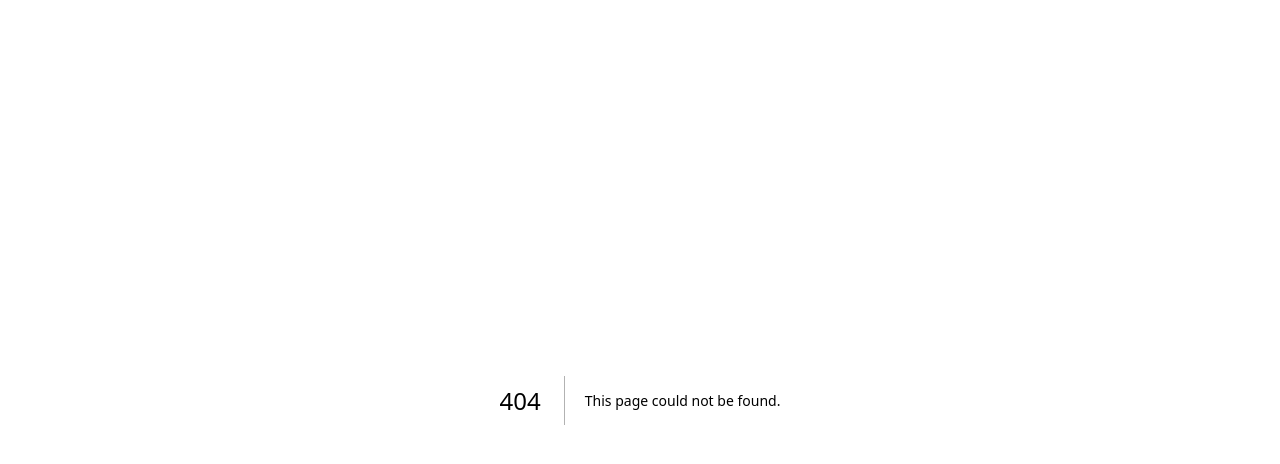
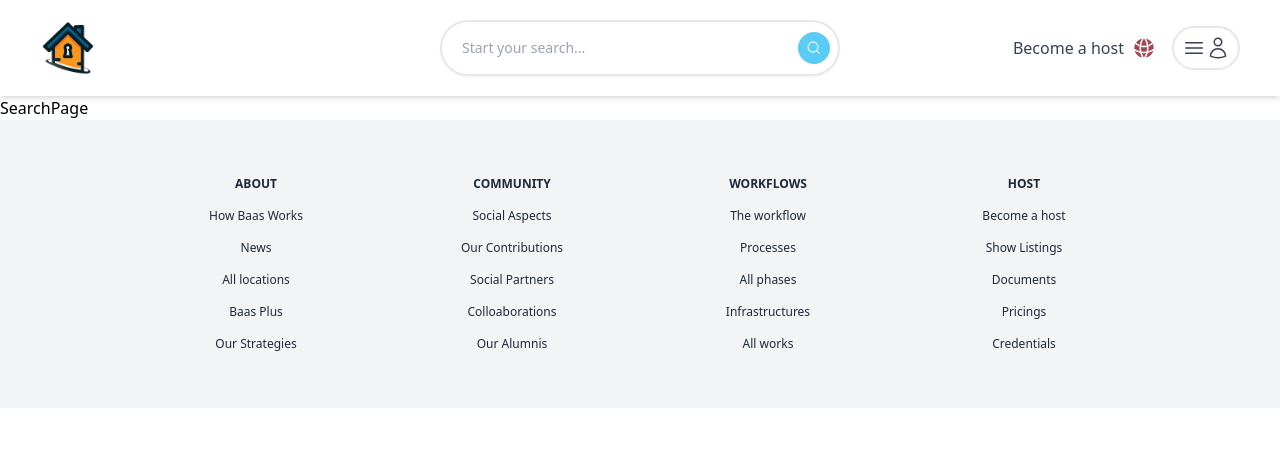
Before and after one commit to nishanbudhathoki2266/baas, a Next.js app: page /search in a window 1280 px wide. Before the commit this address had no page. Shown: the top 464 px of the page. Built offline with nearby package versions, Linux system fonts and the light colour scheme.

Commit message:
Added a common layout

```diff
--- /dev/null
+++ b/components/Layout.jsx
@@ -0,0 +1,15 @@
+import { Children, Fragment } from "react";
+import Header from "./Header";
+import Footer from "./Footer";
+
+function Layout({ children }) {
+  return (
+    <Fragment>
+      <Header />
+      {children}
+      <Footer />
+    </Fragment>
+  );
+}
+
+export default Layout;
--- a/pages/_app.js
+++ b/pages/_app.js
@@ -1,6 +1,8 @@
+import Layout from "@/components/Layout";
 import "@/styles/globals.css";
 
 import { Open_Sans } from "next/font/google";
+import Head from "next/head";
 
 const openSans = Open_Sans({
   subsets: ["latin"],
@@ -9,8 +11,16 @@ const openSans = Open_Sans({
 
 export default function App({ Component, pageProps }) {
   return (
-    <div className={`${openSans.variable}`}>
-      <Component {...pageProps} />
-    </div>
+    <Layout>
+      <Head>
+        <title>Baas | Your Shelter.</title>
+        <meta
+          name="description"
+          content="Baas - The best residence booking platform in Nepal."
+        />
+        <meta name="viewport" content="initial-scale=1.0, width=device-width" />
+      </Head>
+      <Component {...pageProps} className={`${openSans.variable}`} />
+    </Layout>
   );
 }
--- a/pages/index.js
+++ b/pages/index.js
@@ -9,7 +9,6 @@ import React from "react";
 const Home = ({ exploreData, cardsData }) => {
   return (
     <div className="font-openSans">
-      <Header />
       <Banner />
 
       <main className="max-w-7xl mx-auto px-8 sm:px-16">
@@ -49,8 +48,6 @@ const Home = ({ exploreData, cardsData }) => {
           <LargeCard img={"/images/home.jpg"} />
         </section>
       </main>
-      {/* Footer */}
-      <Footer />
     </div>
   );
 };
--- /dev/null
+++ b/pages/search/index.js
@@ -0,0 +1,5 @@
+function SearchPage() {
+  return <div>SearchPage</div>;
+}
+
+export default SearchPage;
```
